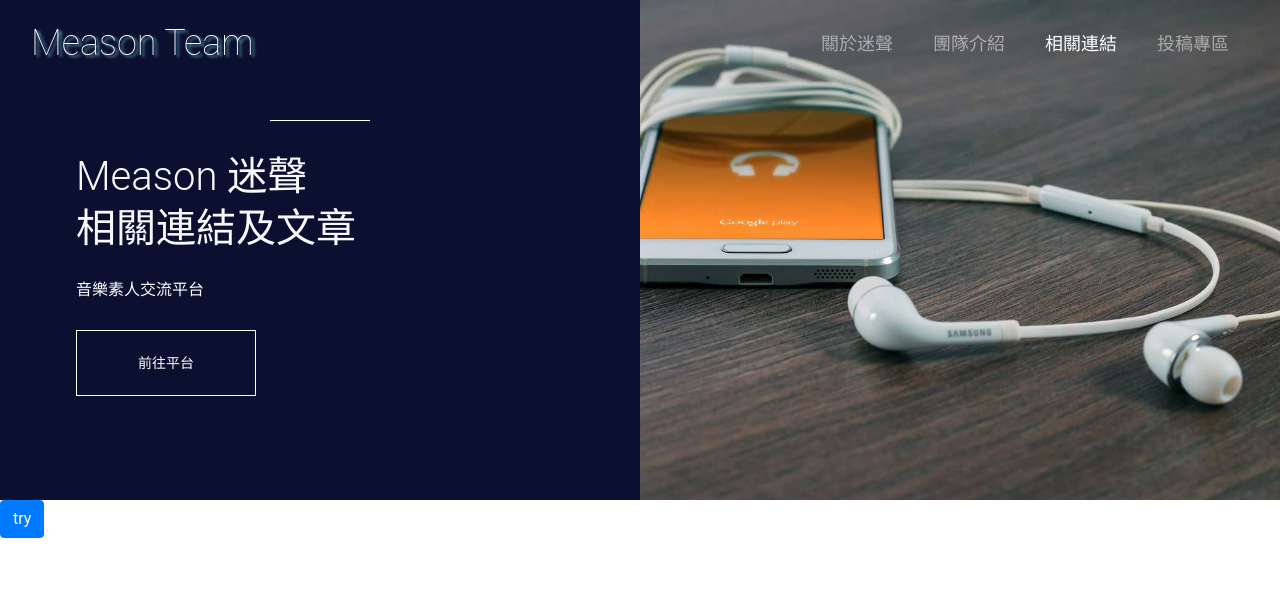
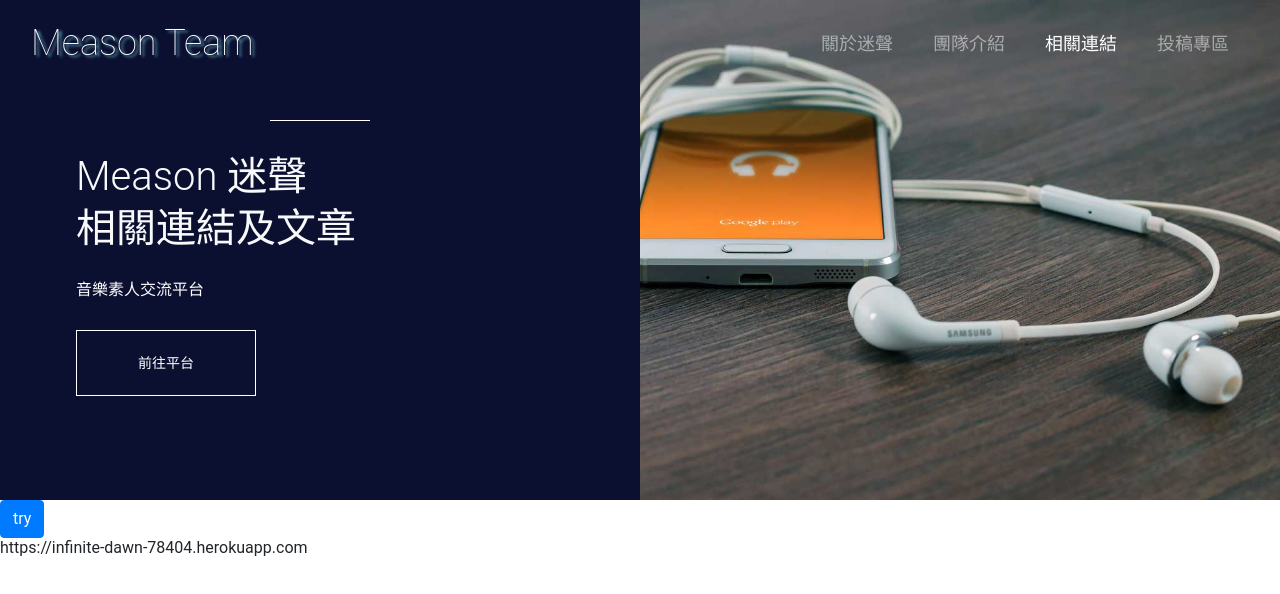
Before and after one commit to Pei-Qun/Meason_Team, a Nuxt app: page /related in a window 1280 px wide. Shown: the top 594 px of the page. Built offline with nearby package versions, Linux system fonts and the light colour scheme; no server answers.

Commit message:
turn env.api to $store

```diff
--- a/components/Menu.vue
+++ b/components/Menu.vue
@@ -158,7 +158,9 @@ export default {
       const vm = this
       firebase.auth().signOut().then(function () {
         vm.$store.commit('auth/firebaseAuthState_Change', false)
-        vm.$router.go(0)
+        if (vm.$route.path !== '/posts/add_post') {
+          vm.$router.go(0)
+        }
       }, function (error) {
         console.error(error)
       })
--- a/pages/Login.vue
+++ b/pages/Login.vue
@@ -75,7 +75,7 @@ export default {
   methods: {
     loginApi (req, gUser) {
       const vm = this
-      const url = `${process.env.API}/fbLogin`
+      const url = 'https://glacial-bayou-94392.herokuapp.com/fbLogin'
       axios.post(url, { uid: req.uid, user: req.user }).then((response) => {
         // console.log('登入/註冊成功', response)
       }).then(() => {
--- a/pages/related.vue
+++ b/pages/related.vue
@@ -6,6 +6,7 @@
       try
     </button>
     {{ aaa }}
+    <h2>{{ pyAPI }}</h2>
   </main>
 </template>
 
@@ -23,6 +24,11 @@ export default {
       aaa: process.env.API
     }
   },
+  computed: {
+    pyAPI () {
+      return this.$store.state.pyAPI
+    }
+  },
   methods: {
     tryFuc () {
       this.fetchSomething()
@@ -33,8 +39,10 @@ export default {
     },
     async fetchSomething () {
       const vm = this
-      await vm.$axios.$post('https://infinite-dawn-78404.herokuapp.com/add').then((response) => {
+      await vm.$axios.$post(`${vm.pyAPI}/query?column_name=uid`).then((response) => {
         console.log('登入/註冊成功', response)
+      }).catch((e) => {
+        console.error(e)
       })
     }
   },
--- a/store/index.js
+++ b/store/index.js
@@ -2,5 +2,6 @@ export const state = () => ({
   option: {
     classify: ['梗圖分享', '文章分享', '心情分享']
   },
+  pyAPI: 'https://infinite-dawn-78404.herokuapp.com',
   metaImg: 'https://firebasestorage.googleapis.com/v0/b/meason-music.appspot.com/o/post_photo%2Finstruction-banner.jpg?alt=media&token=b247546d-ee70-4840-ab0f-2083034ce40e'
 })
```
Also changed, not shown: .eslintrc.js.
